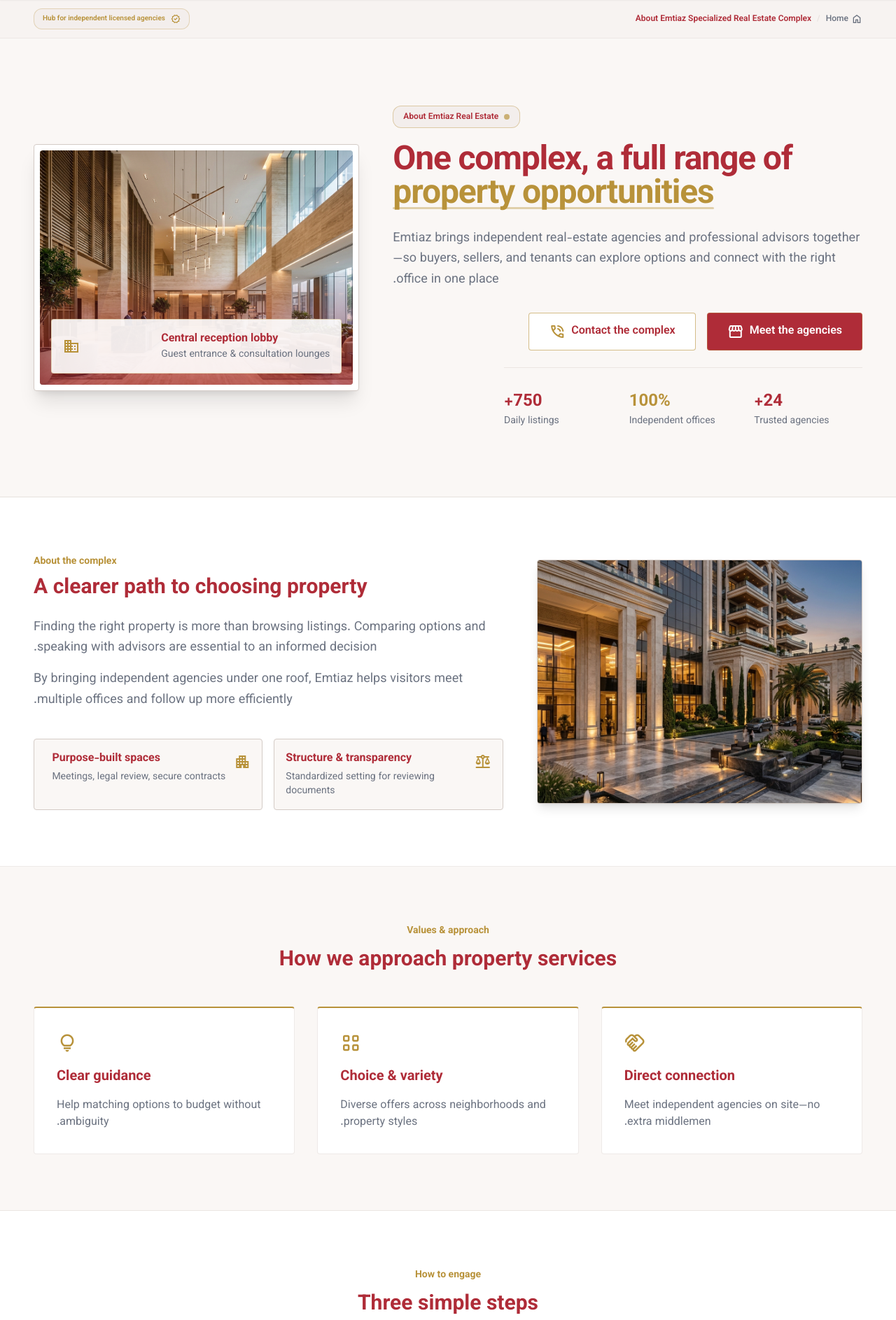
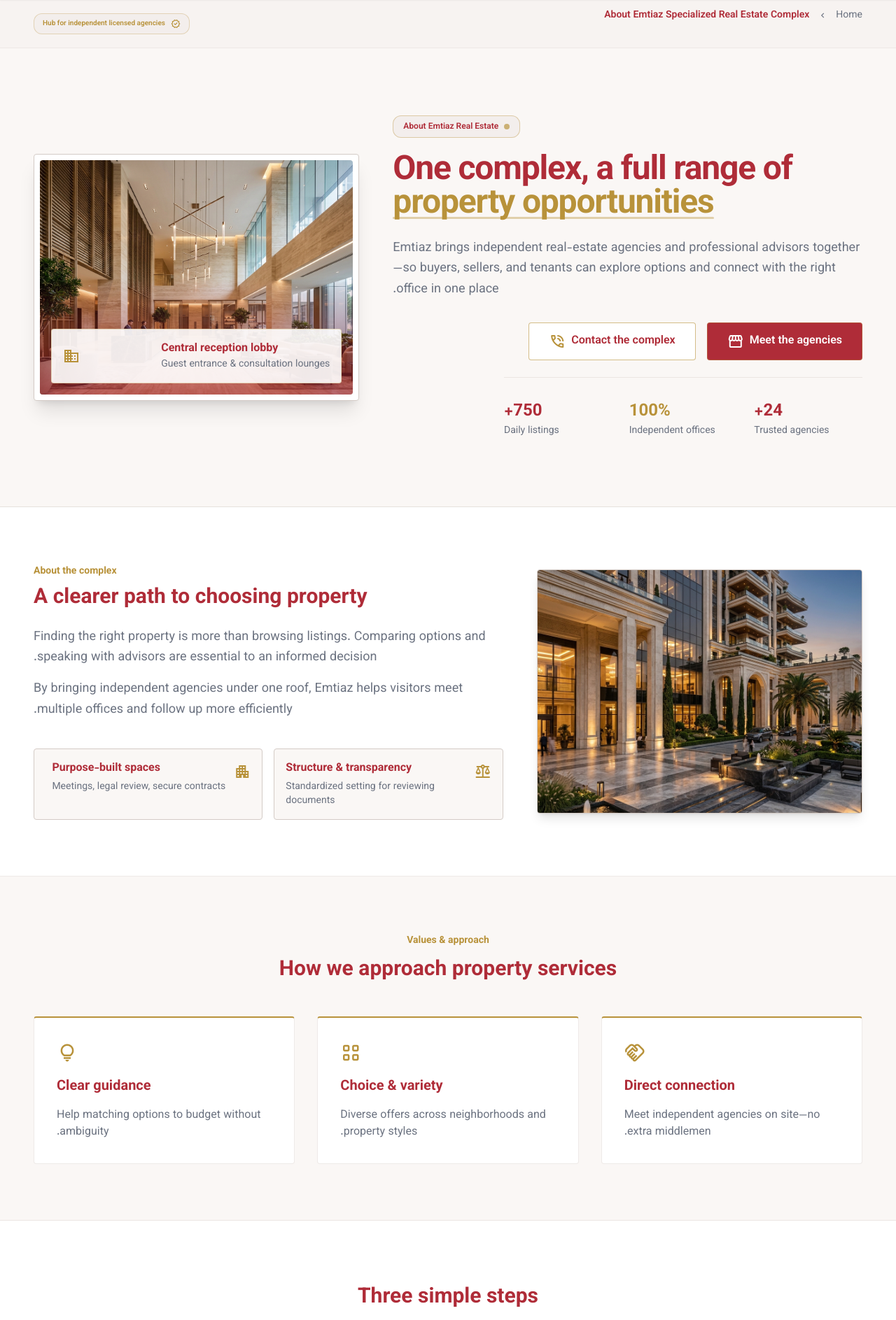
Before and after one commit to MErfanPld/emtiaz-backend, a Django app: page /about/ in a window 1280 px wide. Shown: the part 81-1968 px from the top of the page at 70% size. Run offline with Django 5.2, Linux system fonts and the light colour scheme; some libraries are stand-ins or nearby versions.

Commit message:
editt .......

```diff
--- a/core/templates/core/about_en.html
+++ b/core/templates/core/about_en.html
@@ -3,11 +3,11 @@
 {% block content %}
 <div class="w-full bg-surface-container-low border-b border-outline-variant/30">
   <div class="w-full max-w-[1320px] mx-auto px-6 md:px-12 py-3 flex items-center justify-between">
-    <nav class="flex items-center gap-2 text-label-md text-on-surface-variant">
+    <nav class="flex flex-wrap items-center justify-between gap-3  text-on-surface-variant mb-6 text-sm">
       <a class="hover:text-primary transition-colors flex items-center gap-1" href="{% url 'core:home' %}">
-        <span class="material-symbols-outlined text-base">home</span><span>Home</span>
+        <span>Home</span>
       </a>
-      <span class="text-outline">/</span>
+        <span class="material-symbols-outlined text-sm">chevron_left</span>
       <span class="text-primary font-semibold">About Emtiaz Specialized Real Estate Complex</span>
     </nav>
     <div class="hidden sm:flex items-center gap-2 text-label-sm text-secondary bg-surface-container px-3 py-1 rounded-full border border-secondary/30">
@@ -119,22 +119,22 @@
 <section class="w-full py-20 bg-surface-container-lowest border-b border-outline-variant/40">
   <div class="w-full max-w-[1320px] mx-auto px-6 md:px-12 space-y-14">
     <div class="text-center max-w-2xl mx-auto space-y-3">
-      <span class="text-label-lg text-secondary font-bold">How to engage</span>
+      <span class="text-label-lg text-secondary font-bold"></span>
       <h2 class="text-2xl md:text-3xl font-bold text-primary">Three simple steps</h2>
     </div>
     <div class="grid grid-cols-1 md:grid-cols-3 gap-8">
       <div class="p-8 rounded-lg bg-surface border border-outline-variant space-y-4 text-left">
-        <div class="w-12 h-12 rounded-full bg-primary text-secondary flex items-center justify-center font-bold text-xl">1</div>
+        <div class="w-12 h-12 rounded-full bg-primary text-white flex items-center justify-center font-bold text-xl">1</div>
         <h3 class="text-xl font-bold text-primary">Discover the agencies</h3>
         <p class="text-on-surface-variant">Learn each office’s focus and track record.</p>
       </div>
       <div class="p-8 rounded-lg bg-surface border border-outline-variant space-y-4 text-left">
-        <div class="w-12 h-12 rounded-full bg-primary text-secondary flex items-center justify-center font-bold text-xl">2</div>
+        <div class="w-12 h-12 rounded-full bg-primary text-white flex items-center justify-center font-bold text-xl">2</div>
         <h3 class="text-xl font-bold text-primary">Review property options</h3>
         <p class="text-on-surface-variant">Compare listings against your criteria.</p>
       </div>
       <div class="p-8 rounded-lg bg-surface border border-outline-variant space-y-4 text-left">
-        <div class="w-12 h-12 rounded-full bg-primary text-secondary flex items-center justify-center font-bold text-xl">3</div>
+        <div class="w-12 h-12 rounded-full bg-primary text-white flex items-center justify-center font-bold text-xl">3</div>
         <h3 class="text-xl font-bold text-primary">Contact the right office</h3>
         <p class="text-on-surface-variant">Call or visit reception to follow up.</p>
       </div>
@@ -215,7 +215,7 @@
         <h2 class="text-2xl md:text-3xl font-bold">Get in touch for more information</h2>
         <p class="text-lg text-white/80">Reception advisors are ready to help.</p>
       </div>
-      <a class="inline-flex items-center gap-2 px-8 py-4 rounded-lg bg-secondary text-primary font-bold" href="tel:02122008890"><span class="material-symbols-outlined">call</span>Contact complex</a>
+      <a class="border border-white/40 hover:bg-primary-container text-on-primary px-6 py-3.5 rounded-lg font-semibold flex items-center justify-center gap-2" href="tel:02122008890"><span class="material-symbols-outlined">call</span>Contact complex</a>
     </div>
   </div>
 </section>
--- a/real_estate/templates/real_estate/property_detail_en.html
+++ b/real_estate/templates/real_estate/property_detail_en.html
@@ -2,12 +2,12 @@
 {% load static %}
 {% block content %}
 <main class="w-full max-w-[1320px] mx-auto px-4 sm:px-6 md:px-12 py-6 sm:py-8 flex-1 bg-[#f7faf7] text-[#181c1b]">
-  <nav class="flex flex-wrap items-center justify-between gap-3 mb-6 text-sm text-[#181c1b]">
+  <nav class="flex flex-wrap items-center justify-between gap-3  text-on-surface-variant mb-6 text-sm">
     <div class="flex flex-wrap items-center gap-2">
       <a class="hover:text-primary font-medium" href="{% url 'core:home' %}">Home</a>
-      <span class="text-[#555]">/</span>
+        <span class="material-symbols-outlined text-sm">chevron_left</span>
       <a class="hover:text-primary font-medium" href="{% url 'real_estate:list' %}">Properties</a>
-      <span class="text-[#555]">/</span>
+        <span class="material-symbols-outlined text-sm">chevron_left</span>
       <span class="text-primary font-semibold line-clamp-1">{% firstof property.title_en property.title %}</span>
     </div>
     <div class="flex items-center gap-2 px-3 py-1 rounded-full bg-white border border-[#c1c8c4] text-xs font-semibold text-[#181c1b]">
```
Also changed, not shown: core/templates/core/about.html (+15 -16 lines), real_estate/templates/real_estate/property_detail.html (+5 -5 lines), templates/dashboard/index.html (+18 -11 lines).
